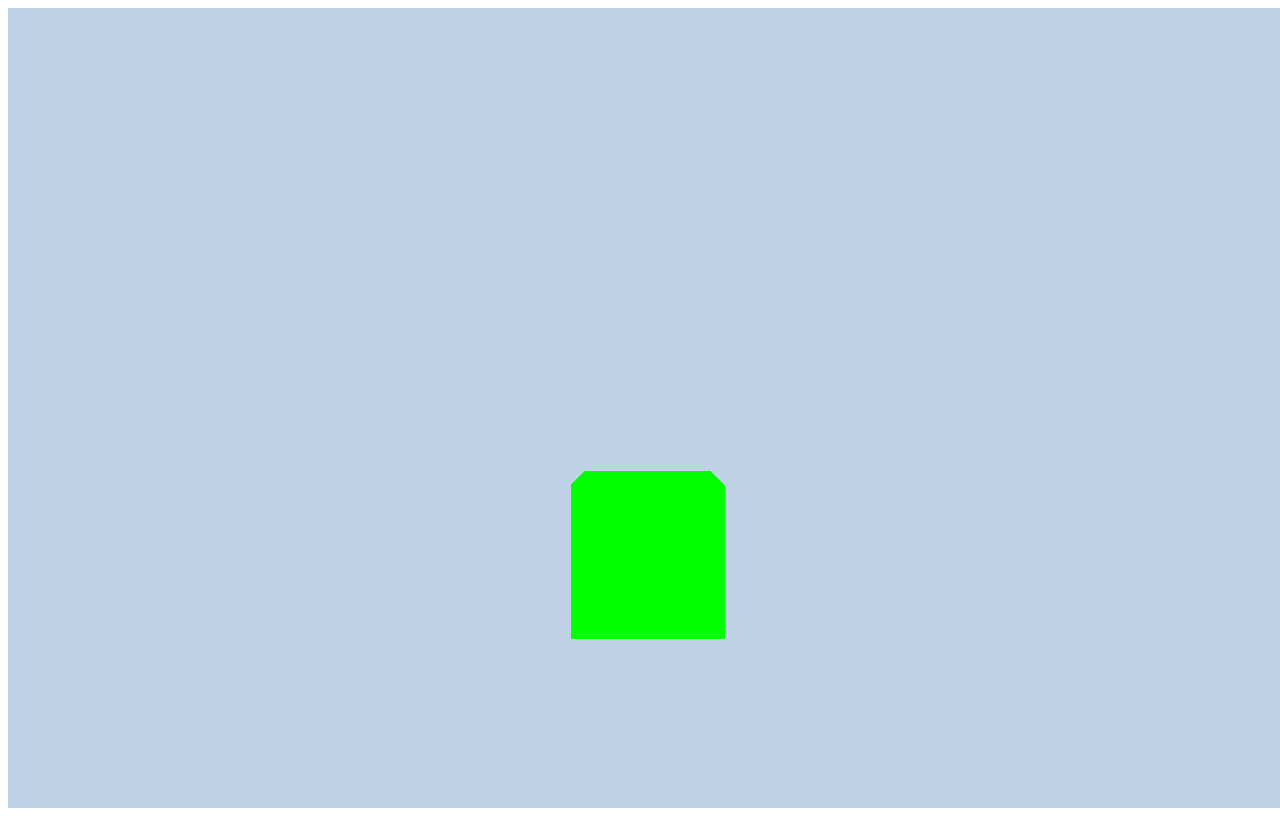
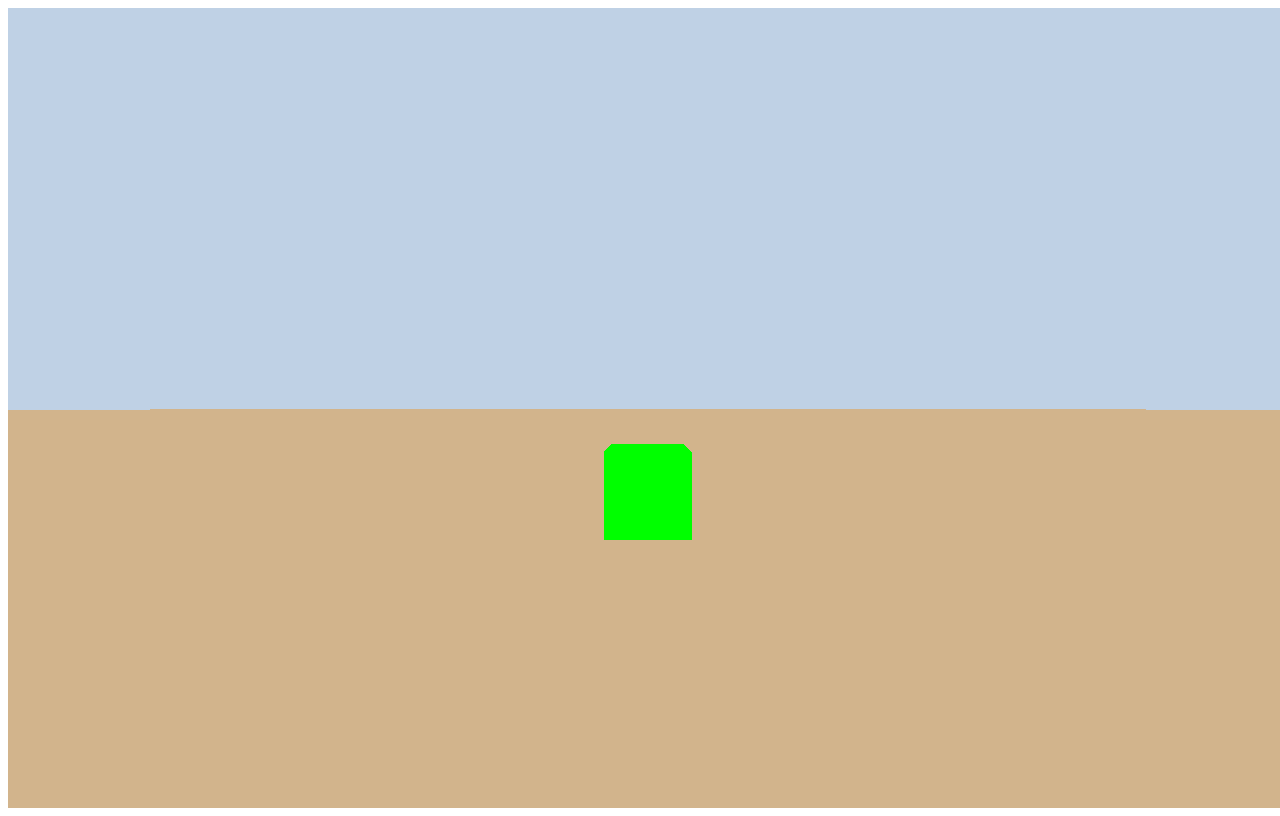
Before and after one commit to jack-sherick/Project2, a plain HTML site: page index.html in a window 1280 px wide. Drawn offline with nearby package versions, Linux system fonts and the light colour scheme; animation ran at ten frames a second.

Commit message:
Add files via upload

```diff
--- a/index.html
+++ b/index.html
@@ -8,6 +8,13 @@
 
 </head>
 <body>
+
+  <style>
+    body {
+      z-index: 10;
+    }
+  </style>
+
 <!-- partial:index.partial.html -->
 
 <!-- partial -->
--- a/main.js
+++ b/main.js
@@ -3,42 +3,101 @@ let renderer = new THREE.WebGLRenderer();
 renderer.setSize(window.innerWidth, window.innerHeight);
 document.body.appendChild(renderer.domElement);
 
+//add keyboard input
+const keys = [];
+document.onkeydown = event => {
+  keys[event.keyCode] = true;
+  //console.log(event.keyCode);
+};
+document.onkeyup = event => {
+  keys[event.keyCode] = false;
+};
+
 //create scene, clock, camera
 let scene = new THREE.Scene();
 scene.background = new THREE.Color(0xbfd1e5);
 
-let camera = new THREE.PerspectiveCamera( 60, window.innerWidth / window.innerHeight, 1, 20000 );
+let camera = new THREE.PerspectiveCamera(90, window.innerWidth / window.innerHeight, 1, 20000);
 camera.position.z = 5;
-camera.position.y = 1
+camera.position.y = 1.5
 
 let clock = new THREE.Clock();
 
 //function for rendering
 function render() {
 	renderer.render(scene, camera);
-
 }
 render();
 
-//fp controls
+//pointerlock controls
 let controls = new THREE.PointerLockControls(camera, document.body);
-controls.isLocked = true;
 scene.add(controls.getObject())
 
 //create cube
 var geometry = new THREE.BoxGeometry();
 var material = new THREE.MeshBasicMaterial( { color: 0x00ff00 } );
 var cube = new THREE.Mesh(geometry, material);
+cube.position.y = .5;
 scene.add(cube);
 
-//floor
+//create and rotate floor
+var geometry = new THREE.PlaneGeometry( 1000, 1000, 1, 1 );
+var material = new THREE.MeshBasicMaterial( { color: 'tan' } );
+var floor = new THREE.Mesh( geometry, material );
+floor.rotateX( - Math.PI / 2 );
+scene.add(floor);
 
+//create light
+let light = new THREE.HemisphereLight( 0xeeeeff, 0x777788, 0.75 );
+light.position.set( 0.5, 1, 0.75 );
+scene.add(light);
+
+//player object
+let player = {
+	canJump: false,
+	walk: true,
+	sprint: false,
+	health: 100
+}
 
 //animation loop
 function cycle() {
+
+	//sprint
+	if (keys[16]) {
+		player.sprint = true;
+		player.walk = false;
+	}
+	if (!keys[16]) {
+		player.sprint = false;
+		player.walk = true;
+	}
+	//movement - wasd
+	if (keys[87] && player.walk) {
+		controls.moveForward(.08);
+	}
+	if (keys[83] && player.walk) {
+		controls.moveForward(-.1);
+	}
+	if (keys[65] && player.walk) {
+		controls.moveRight(-.1)
+	}
+	if (keys[68] && player.walk) {
+		controls.moveRight(.1)
+	}
+	//whilst sprinting
+	if (keys[87] && player.sprint) {
+		controls.moveForward(.19);
+	}
+	if (keys[65] && player.sprint) {
+		controls.moveForward(-.06);
+	}
+	if (keys[68] && player.sprint) {
+		controls.moveForward(.06);
+	}
+
+	render();
+	controls.lock();
 	requestAnimationFrame(cycle);
-	render();
-
-
 }
 requestAnimationFrame(cycle);
```
